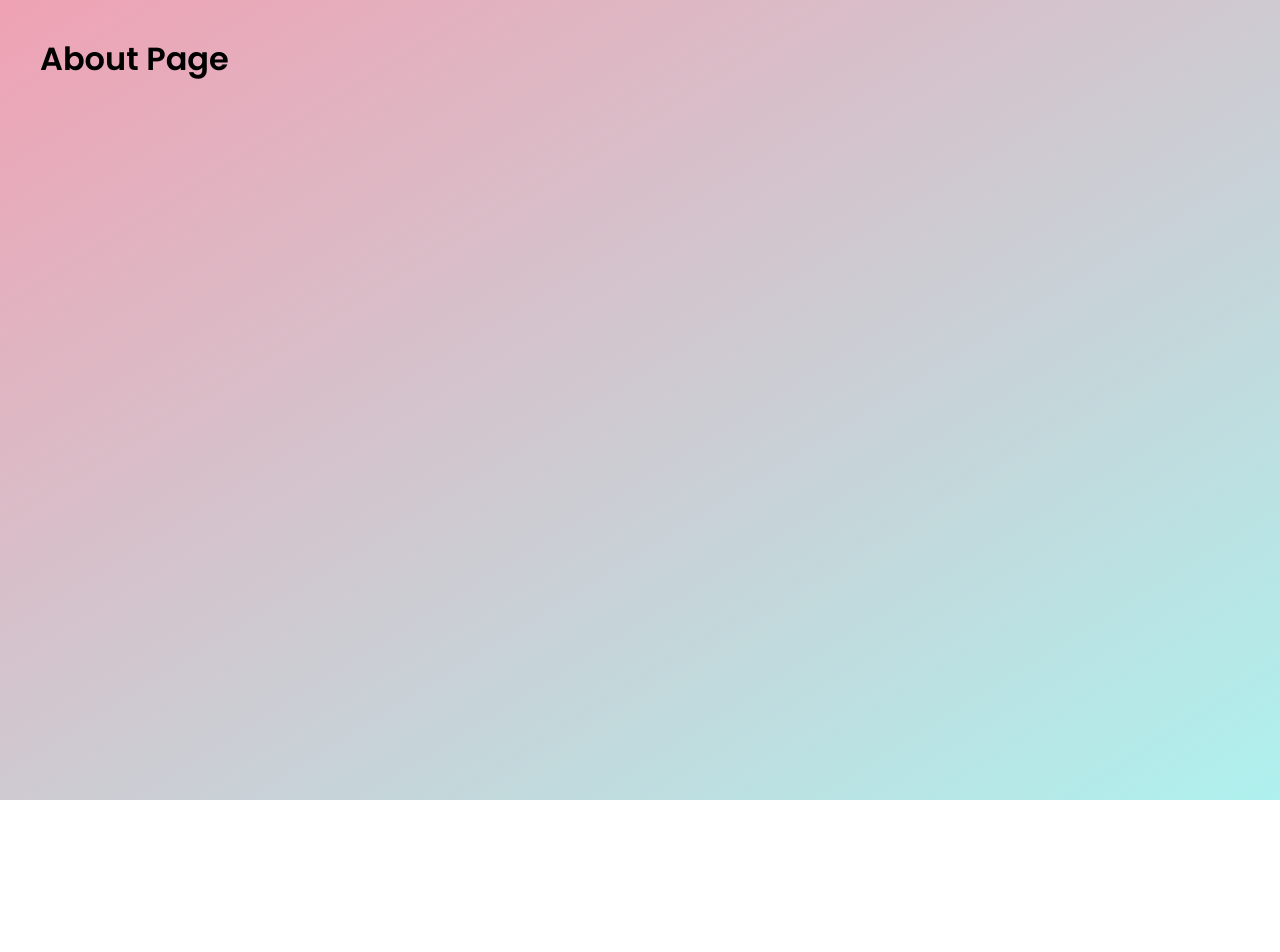
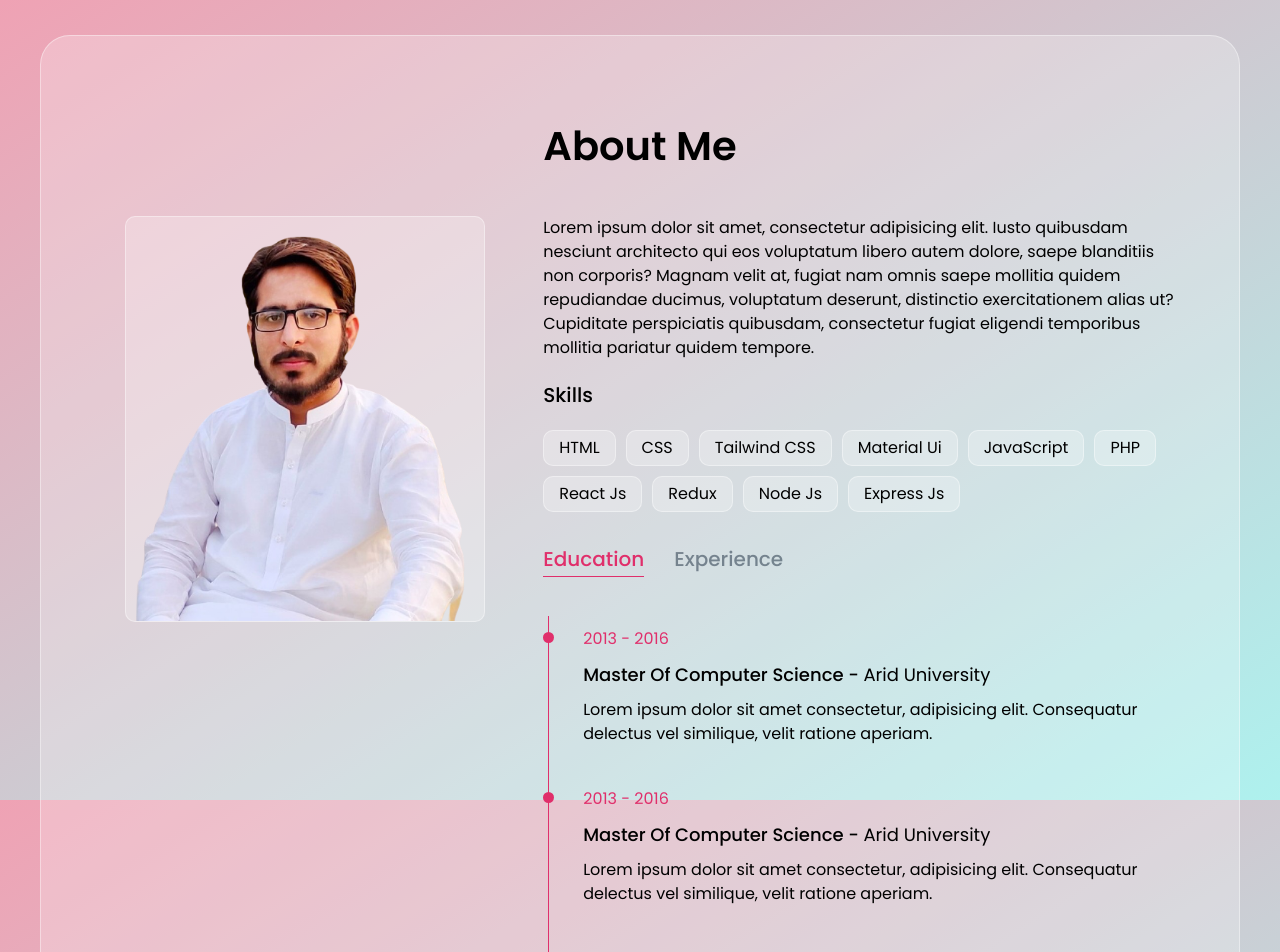
Before and after one commit to iamAhsanMalik/Developer-Portfolio, a React (Create React App) app: page /about in a window 1280 px wide. Shown: the top 952 px of the page. Before the commit the page ends 800 px from the top, so only its background shows below. Built offline with nearby package versions, Linux system fonts and the light colour scheme.

Commit message:
Create About Page

```diff
--- a/src/assets/css/about.css
+++ b/src/assets/css/about.css
@@ -0,0 +1,141 @@
+.about-image {
+	width: 40%;
+	padding: 0 15px;
+}
+.about-text {
+	width: 60%;
+	padding: 0 15px;
+}
+.about-image .image-box {
+	background-color: var(--white-alpha-25);
+	max-width: 360px;
+	border: 1px solid var(--white-alpha-40);
+	margin: auto;
+	border-radius: 10px;
+}
+
+.about-image .image-box img {
+	width: 100%;
+}
+.about-text h3 {
+	text-transform: capitalize;
+	font-size: 20px;
+	margin: 20px 0;
+}
+.about-text .skills {
+	display: flex;
+	flex-wrap: wrap;
+}
+.about-text .skill-item {
+	background-color: var(--white-alpha-25);
+	border: 1px solid var(--white-alpha-40);
+	padding: 5px 15px;
+	text-transform: capitalize;
+	margin: 0 10px 10px 0;
+	border-radius: 10px;
+}
+
+.about-tabs {
+	margin-top: 20px;
+}
+.about-tabs .tab-item {
+	padding: 2px 0;
+	background-color: transparent;
+	border: none;
+	text-transform: capitalize;
+	display: inline-block;
+	color: var(--dark-blue);
+	font-size: 20px;
+	cursor: pointer;
+	font-weight: 500;
+	margin: 0 30px 0 0;
+	position: relative;
+	opacity: 0.5;
+	transition: all 0.3s ease;
+}
+.about-tabs .tab-item::before {
+	content: '';
+	position: absolute;
+	left: 0;
+	bottom: 0;
+	width: 0%;
+	height: 1%;
+	background-color: var(--dark-blue);
+	transition: width 0.3s ease;
+}
+
+.about-tabs .tab-item:hover::before {
+	width: 100%;
+}
+
+.about-tabs .tab-item.active::before {
+	width: 100%;
+	background-color: var(--primaryColor);
+}
+
+.about-tabs .tab-item.active {
+	color: var(--primaryColor);
+	opacity: 1;
+	cursor: auto;
+}
+
+.about-text .timeline {
+	position: relative;
+}
+
+.about-text .timeline::before {
+	content: '';
+	position: absolute;
+	height: 100%;
+	width: 1px;
+	top: 0;
+	left: 5px;
+	background-color: var(--primaryColor);
+}
+.about-text .tab-content {
+	padding: 40px 0;
+	display: none;
+}
+.about-text .tab-content.active {
+	display: block;
+}
+.about-text .timeline-item {
+	margin-bottom: 30px;
+	position: relative;
+	padding: 11px 0 0 40px;
+}
+
+.about-text .timeline-item::before {
+	content: '';
+	position: absolute;
+	height: 11px;
+	width: 11px;
+	top: 16px;
+	left: 0;
+	background-color: var(--primaryColor);
+	border-radius: 50%;
+}
+
+.about-text .timeline-item:last-child {
+	margin-bottom: 0;
+}
+.about-text .timeline-item .date {
+	display: block;
+	color: var(--primaryColor);
+	font-weight: 400;
+	margin: 0 0 10px;
+}
+
+.about-text .timeline-item h4 {
+	font-size: 18px;
+	text-transform: capitalize;
+	margin: 0 0 10px;
+}
+
+.about-text .timeline-item h4 span {
+	font-weight: 400;
+}
+
+.about-text .btn {
+	margin: 0 15px 15px 0;
+}
--- a/src/screens/AboutScreen.js
+++ b/src/screens/AboutScreen.js
@@ -1,10 +1,143 @@
 import React from 'react';
-
+import { NavLink } from 'react-router-dom';
+import '../assets/css/about.css';
+import aboutMePic from '../assets/images/AboutMe.png';
 const AboutScreen = () => {
 	return (
-		<>
-			<h1>About Page</h1>
-		</>
+		<section className='about-section sec-padding'>
+			<div className='container'>
+				<div className='row'>
+					<div className='section-title'>
+						<h2>About Me</h2>
+					</div>
+				</div>
+				<div className='row'>
+					<div className='about-image'>
+						<div className='image-box'>
+							<img src={aboutMePic} alt='Ahsan Joyia' />
+						</div>
+					</div>
+					<div className='about-text'>
+						<p>
+							Lorem ipsum dolor sit amet, consectetur adipisicing elit. Iusto
+							quibusdam nesciunt architecto qui eos voluptatum libero autem
+							dolore, saepe blanditiis non corporis? Magnam velit at, fugiat nam
+							omnis saepe mollitia quidem repudiandae ducimus, voluptatum
+							deserunt, distinctio exercitationem alias ut? Cupiditate
+							perspiciatis quibusdam, consectetur fugiat eligendi temporibus
+							mollitia pariatur quidem tempore.
+						</p>
+						<h3>Skills</h3>
+						<div className='skills'>
+							<div className='skill-item'>HTML</div>
+							<div className='skill-item'>CSS</div>
+							<div className='skill-item'>Tailwind CSS</div>
+							<div className='skill-item'>Material Ui</div>
+							<div className='skill-item'>JavaScript</div>
+							<div className='skill-item'>PHP</div>
+							<div className='skill-item'>React Js</div>
+							<div className='skill-item'>Redux</div>
+							<div className='skill-item'>Node Js</div>
+							<div className='skill-item'>Express Js</div>
+						</div>
+						<div className='about-tabs'>
+							<button
+								type='button'
+								className='tab-item active'
+								data-target='#education'
+							>
+								Education
+							</button>
+							<button
+								type='button'
+								className='tab-item'
+								data-target='#experience'
+							>
+								Experience
+							</button>
+						</div>
+						<div className='tab-content active' id='education'>
+							<div className='timeline'>
+								<div className='timeline-item'>
+									<span className='date'>2013 - 2016</span>
+									<h4>
+										Master of Computer Science - <span>Arid University</span>
+									</h4>
+									<p>
+										Lorem ipsum dolor sit amet consectetur, adipisicing elit.
+										Consequatur delectus vel similique, velit ratione aperiam.
+									</p>
+								</div>
+								<div className='timeline-item'>
+									<span className='date'>2013 - 2016</span>
+									<h4>
+										Master of Computer Science - <span>Arid University</span>
+									</h4>
+									<p>
+										Lorem ipsum dolor sit amet consectetur, adipisicing elit.
+										Consequatur delectus vel similique, velit ratione aperiam.
+									</p>
+								</div>
+								<div className='timeline-item'>
+									<span className='date'>2013 - 2016</span>
+									<h4>
+										Master of Computer Science - <span>Arid University</span>
+									</h4>
+									<p>
+										Lorem ipsum dolor sit amet consectetur, adipisicing elit.
+										Consequatur delectus vel similique, velit ratione aperiam.
+									</p>
+								</div>
+							</div>
+						</div>
+						<div className='tab-content' id='experience'>
+							<div className='timeline'>
+								<div className='timeline-item'>
+									<span className='date'>2013 - 2018</span>
+									<h4>
+										Software Developer - <span>BrightSols.Com</span>
+									</h4>
+									<p>
+										Lorem ipsum dolor sit amet consectetur, adipisicing elit.
+										Consequatur delectus vel similique, velit ratione aperiam.
+									</p>
+								</div>
+								<div className='timeline-item'>
+									<span className='date'>2013 - 2018</span>
+									<h4>
+										Software Developer - <span>BrightSols.Com</span>
+									</h4>
+									<p>
+										Lorem ipsum dolor sit amet consectetur, adipisicing elit.
+										Consequatur delectus vel similique, velit ratione aperiam.
+									</p>
+								</div>
+								<div className='timeline-item'>
+									<span className='date'>2013 - 2018</span>
+									<h4>
+										Software Developer - <span>BrightSols.Com</span>
+									</h4>
+									<p>
+										Lorem ipsum dolor sit amet consectetur, adipisicing elit.
+										Consequatur delectus vel similique, velit ratione aperiam.
+									</p>
+								</div>
+							</div>
+						</div>
+						<NavLink to='portfolio'>
+							<button type='button' className='btn'>
+								Download CV
+							</button>
+						</NavLink>
+						<NavLink to='contact'>
+							<button type='button' className='btn'>
+								Contact Me
+							</button>
+						</NavLink>
+					</div>
+				</div>
+			</div>
+		</section>
 	);
 };
 
--- a/src/screens/HomeScreen.js
+++ b/src/screens/HomeScreen.js
@@ -1,7 +1,7 @@
 import React from 'react';
 import { NavLink } from 'react-router-dom';
 import '../assets/css/home.css';
-import profile from '../assets/images/ProfilePicture.jpg';
+import profilePic from '../assets/images/ProfilePicture.jpg';
 
 const HomeScreen = () => {
 	return (
@@ -25,7 +25,7 @@ const HomeScreen = () => {
 					</div>
 					<div className='home-image'>
 						<div className='image-box'>
-							<img src={profile} alt='Profile' />
+							<img src={profilePic} alt='Profile' />
 						</div>
 					</div>
 				</div>
```
